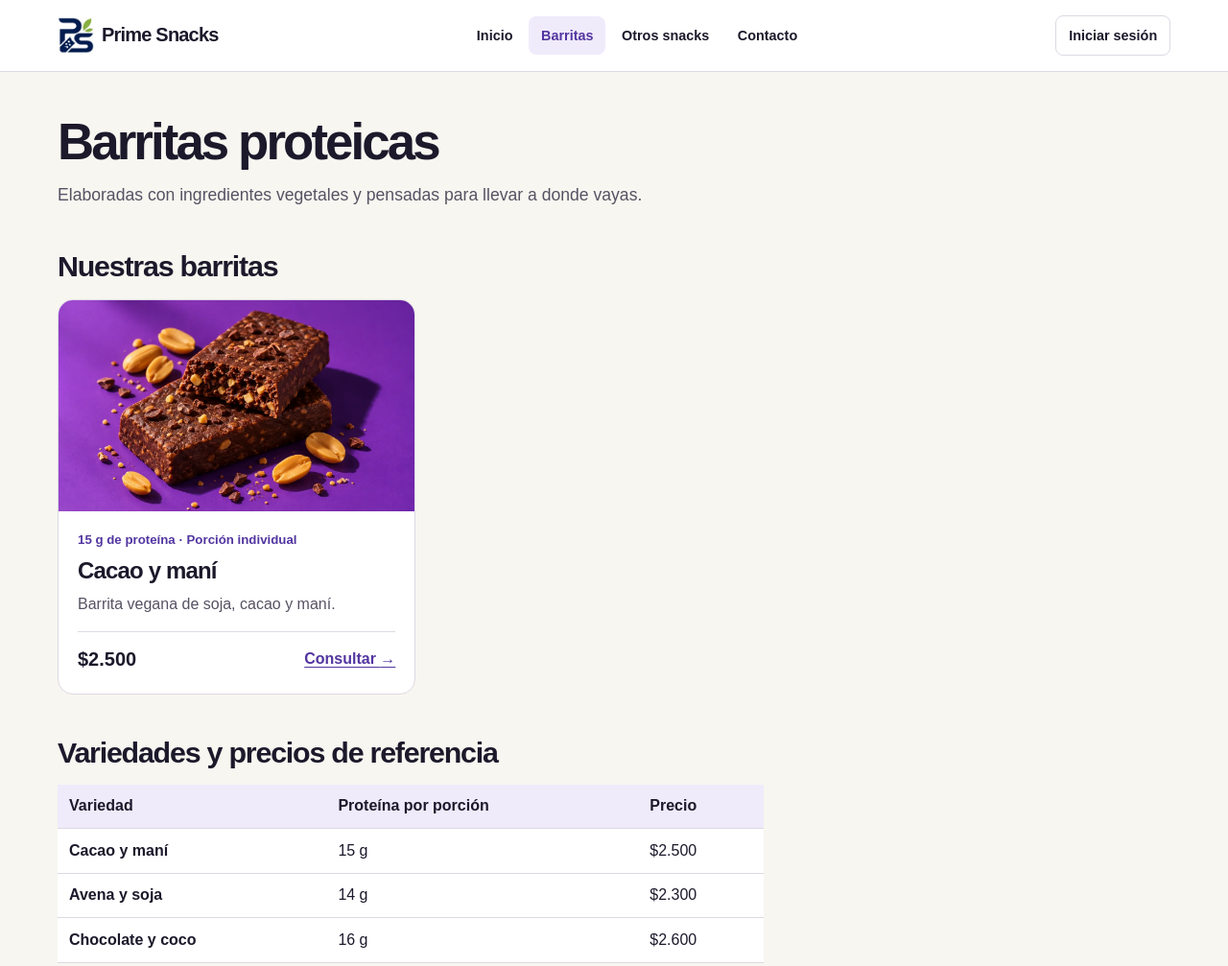
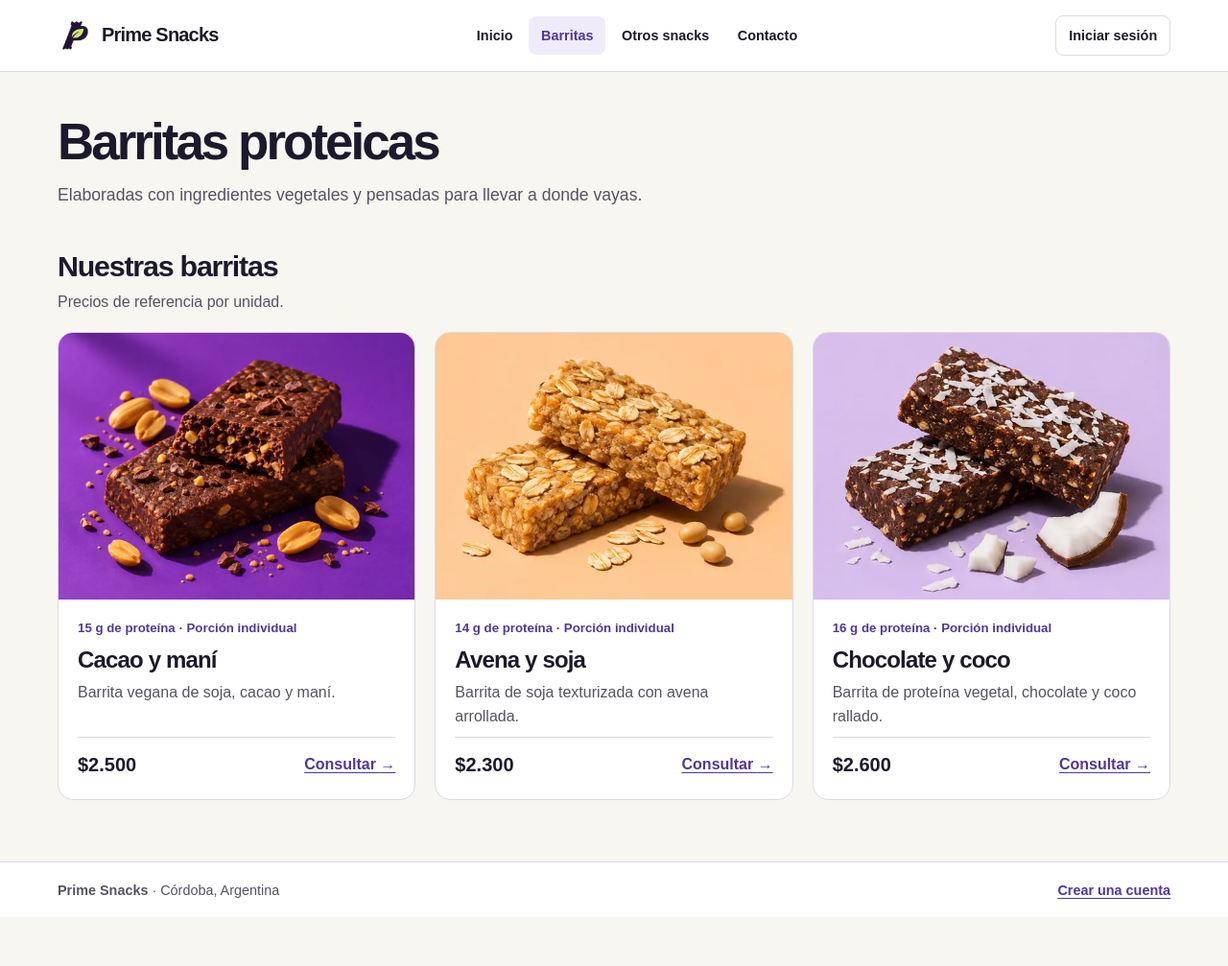
Before and after one commit to mirandajosee/Prime-Snack, a plain HTML site: page pages/barritas.html in a window 1280 px wide. Shown: the top 1007 px of the page at 96% size. After the commit the page ends 956 px from the top, so only its background shows below. Drawn offline with Linux system fonts and the light colour scheme.

Commit message:
Actualiza la marca y amplía el catálogo de Prime Snacks

```diff
--- a/pages/barritas.html
+++ b/pages/barritas.html
@@ -4,13 +4,14 @@
     <meta charset="UTF-8">
     <meta name="viewport" content="width=device-width, initial-scale=1.0">
     <title>Barritas | Prime Snacks</title>
+    <link rel="icon" type="image/webp" href="../img/prime-snacks.webp">
     <link rel="stylesheet" href="../styles/styles.css">
 </head>
 <body>
     <header class="encabezado">
         <nav class="contenedor navbar" aria-label="Navegación principal">
             <a class="marca" href="../index.html">
-                <img src="../img/marca.webp" alt="" width="38" height="38">
+                <img src="../img/prime-snacks.webp" alt="" width="38" height="38">
                 Prime Snacks
             </a>
             <ul class="nav-enlaces">
@@ -29,6 +30,7 @@
 
         <section class="seccion">
             <h2>Nuestras barritas</h2>
+            <p class="nota">Precios de referencia por unidad.</p>
             <div class="grilla-productos">
                 <article class="producto" id="cacao-mani">
                     <img src="../img/cacao-mani.webp" alt="Barritas de cacao con trozos de maní"
@@ -39,29 +41,37 @@
                         <p>Barrita vegana de soja, cacao y maní.</p>
                         <div class="producto-pie">
                             <strong class="precio">$2.500</strong>
-                            <a href="./contacto.html">Consultar <span aria-hidden="true">→</span></a>
+                            <a href="./contacto.html" aria-label="Consultar por Cacao y maní">Consultar <span aria-hidden="true">→</span></a>
+                        </div>
+                    </div>
+                </article>
+                <article class="producto" id="avena-soja">
+                    <img src="../img/avena-soja.webp" alt="Barritas doradas con copos de avena"
+                        width="560" height="560" loading="lazy">
+                    <div class="producto-cuerpo">
+                        <p class="producto-dato">14 g de proteína · Porción individual</p>
+                        <h3>Avena y soja</h3>
+                        <p>Barrita de soja texturizada con avena arrollada.</p>
+                        <div class="producto-pie">
+                            <strong class="precio">$2.300</strong>
+                            <a href="./contacto.html" aria-label="Consultar por Avena y soja">Consultar <span aria-hidden="true">→</span></a>
+                        </div>
+                    </div>
+                </article>
+                <article class="producto" id="chocolate-coco">
+                    <img src="../img/chocolate-coco.webp" alt="Barritas de chocolate con coco rallado"
+                        width="560" height="560" loading="lazy">
+                    <div class="producto-cuerpo">
+                        <p class="producto-dato">16 g de proteína · Porción individual</p>
+                        <h3>Chocolate y coco</h3>
+                        <p>Barrita de proteína vegetal, chocolate y coco rallado.</p>
+                        <div class="producto-pie">
+                            <strong class="precio">$2.600</strong>
+                            <a href="./contacto.html" aria-label="Consultar por Chocolate y coco">Consultar <span aria-hidden="true">→</span></a>
                         </div>
                     </div>
                 </article>
             </div>
-        </section>
-
-        <section class="seccion variedades">
-            <h2>Variedades y precios de referencia</h2>
-            <table>
-                <thead>
-                    <tr>
-                        <th scope="col">Variedad</th>
-                        <th scope="col">Proteína por porción</th>
-                        <th scope="col">Precio</th>
-                    </tr>
-                </thead>
-                <tbody>
-                    <tr><th scope="row">Cacao y maní</th><td>15 g</td><td>$2.500</td></tr>
-                    <tr><th scope="row">Avena y soja</th><td>14 g</td><td>$2.300</td></tr>
-                    <tr><th scope="row">Chocolate y coco</th><td>16 g</td><td>$2.600</td></tr>
-                </tbody>
-            </table>
         </section>
     </main>
 
--- a/styles/styles.css
+++ b/styles/styles.css
@@ -257,15 +257,21 @@ a:hover {
 }
 
 .producto {
+    display: flex;
+    flex-direction: column;
     overflow: hidden;
 }
 
 .producto img {
-    height: 220px;
+    height: auto;
+    max-height: 320px;
+    aspect-ratio: 4 / 3;
 }
 
 .producto-cuerpo {
-    display: grid;
+    display: flex;
+    flex: 1;
+    flex-direction: column;
     gap: 0.55rem;
     padding: 1.25rem;
 }
@@ -288,45 +294,11 @@ a:hover {
     gap: 0.35rem 1rem;
     border-top: 1px solid var(--borde);
     padding-top: 0.8rem;
-    margin-top: 0.45rem;
+    margin-top: auto;
 }
 
 .precio {
     font-size: 1.25rem;
-}
-
-.catalogo-vacio {
-    grid-column: 1 / -1;
-    padding: 1.5rem;
-    border: 1px dashed #b5adc3;
-    border-radius: 1rem;
-    background: var(--superficie);
-}
-
-.catalogo-vacio p {
-    margin-bottom: 0.5rem;
-}
-
-.variedades {
-    max-width: 46rem;
-}
-
-table {
-    width: 100%;
-    border-collapse: collapse;
-    margin-top: 1rem;
-    background: var(--superficie);
-}
-
-th,
-td {
-    padding: 0.65rem 0.75rem;
-    border-bottom: 1px solid var(--borde);
-    text-align: left;
-}
-
-thead {
-    background: var(--violeta-claro);
 }
 
 /* Formularios y contacto */
@@ -499,12 +471,6 @@ input {
     .panel {
         padding: 1.35rem;
     }
-
-    th,
-    td {
-        padding: 0.55rem;
-        font-size: 0.9rem;
-    }
 }
 
 @media (max-width: 380px) {
```
Also changed, not shown: index.html (+28 -3 lines), pages/contacto.html (+2 -1 lines), pages/login.html (+2 -1 lines), pages/registro.html (+2 -1 lines), pages/snacks.html (+27 -6 lines), img/avena-soja.webp (added), img/bites-chocolate.webp (added), img/chocolate-coco.webp (added), img/prime-snacks.webp (added), img/soja-pizza.webp (added).
